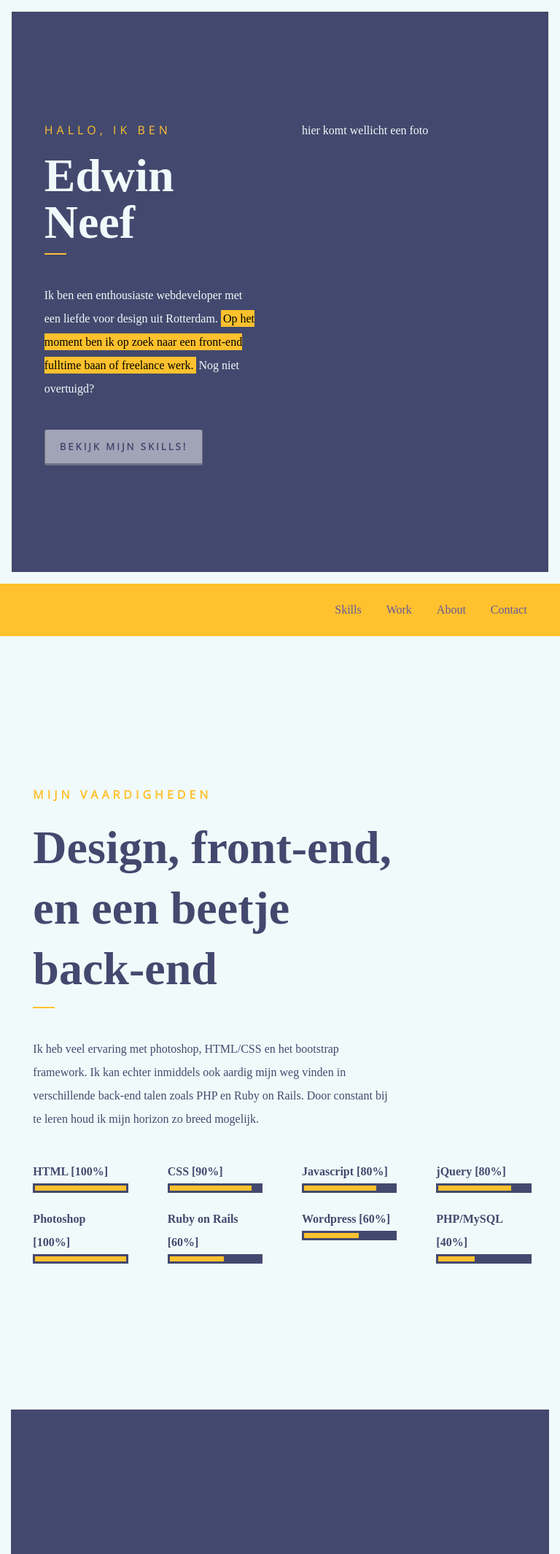
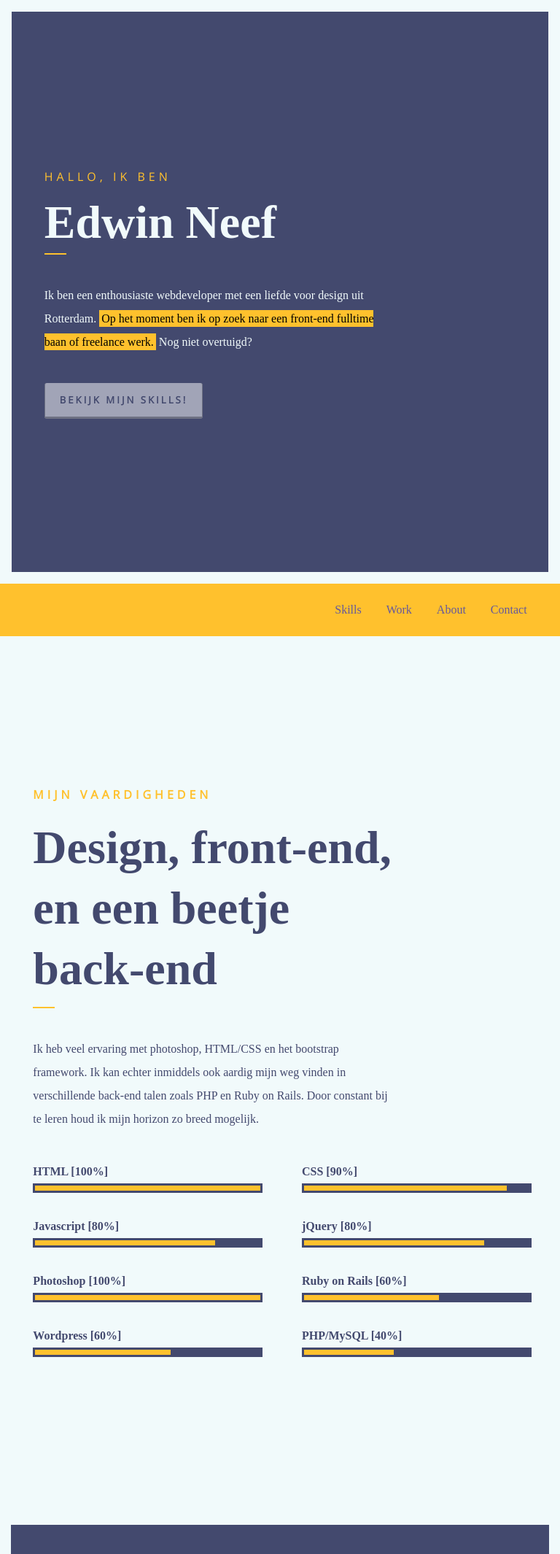
Before and after one commit to EdNeef/edwinneefnl, a PHP site: page /index.html in a window 768 px wide. Shown: the top 2130 px of the page at 73% size. Run offline with PHP 8.4, Linux system fonts and the light colour scheme; some libraries are stand-ins or nearby versions; some web fonts are replaced.

Commit message:
Added media queries

```diff
--- a/index.html
+++ b/index.html
@@ -128,7 +128,7 @@
         <div class="col-np-3 portitem">
           <div class="work">
             <img class="portfolio-image" src="img/daily-ui-001.png" />
-            <div><p><a href="img/daily-ui-001.png">Lanceren</a><a href="#">Casestudy</a></p></div>
+            <div><p><span>DailyUI001</span><a href="img/daily-ui-001.png">Lanceren</a><a href="#">Casestudy</a><span class="cats">Photoshop, HTML, CSS</span></p></div>
           </div>
         </div>
         <div class="col-np-3 portitem">
@@ -185,7 +185,7 @@
           <h1>Contact</h1>
           <hr>
           <p>Zou je graag met mij willen (samen)werken, of gewoon even hallo willen zeggen? Twijfel vooral niet en neem contact met mij op! Je kan mailen naar <span><a href="mailto:edwinneef@gmail.com">edwinneef@gmail.com</a></span>.</p>
-          <a href="#"><div class="turquoise">E-mail versturen!</div></a>
+          <a href="mailto:edwinneef@gmail.com"><div class="turquoise">E-mail versturen!</div></a>
         </div>
       </div>
   </section>
--- a/sass/partials/_base.scss
+++ b/sass/partials/_base.scss
@@ -113,9 +113,6 @@ section {
 @media only screen and (max-width: 767px) {
 	section {
 		padding: 80px 0;
-	}
-	.foto {
-		display: none;
 	}
 }
 
@@ -236,6 +233,20 @@ section {
 	visibility: visible;
 	opacity: 0.9;
 }
+.work span {
+	display: block;
+	background: none;
+	color: $yellow;
+	font-size: 175%;
+	font-weight: 700;
+}
+
+.work .cats {
+	margin-top: 30px;
+	font-size: 82.5%;
+	font-weight: 300;
+	font-style: italic;
+}
 
 .skills {
 	margin-top: 40px;
@@ -249,9 +260,6 @@ section {
 	.skills {
 		.col-3 {
 			margin-top: 20px;
-		}
-		.row {
-			margin: 0;
 		}
 	}
 }
--- a/sass/partials/_grids.scss
+++ b/sass/partials/_grids.scss
@@ -1,5 +1,4 @@
 .row:before, .row:after {
-
 	content: "";
 	display: table;
 	clear: both;
@@ -69,6 +68,22 @@
 	width: 100%;
 }
 
+@media only screen and (min-width: 768px) and (max-width: 1023px) {
+	.col-np-3 {
+		width: 50%;
+	}
+	.foto {
+		display: none;
+	}
+	.intro {
+		width: 75%;
+	}
+	.skills .col-3 {
+		margin-bottom: 30px;
+		width: 50%;
+	}
+}
+
 
 @media only screen and (max-width: 767px) {
 	.col-3, .col-np-3 {
@@ -84,3 +99,9 @@
 	}
 
 }
+
+@media only screen and (max-width: 1023px) {
+	.skills .row {
+		margin: 0;
+	}
+}
--- a/stylesheets/screen.css
+++ b/stylesheets/screen.css
@@ -174,13 +174,8 @@ section .introtekst {
   section {
     padding: 80px 0;
   }
-
-  /* line 117, ../sass/partials/_base.scss */
-  .foto {
-    display: none;
-  }
 }
-/* line 126, ../sass/partials/_base.scss */
+/* line 123, ../sass/partials/_base.scss */
 .subMenu {
   box-sizing: border-box;
   margin: auto;
@@ -190,31 +185,31 @@ section .introtekst {
   z-index: 1;
   font-weight: 400;
 }
-/* line 134, ../sass/partials/_base.scss */
+/* line 131, ../sass/partials/_base.scss */
 .subMenu ul {
   text-align: right;
 }
-/* line 136, ../sass/partials/_base.scss */
+/* line 133, ../sass/partials/_base.scss */
 .subMenu ul li {
   display: inline;
   padding-right: 30px;
 }
-/* line 141, ../sass/partials/_base.scss */
+/* line 138, ../sass/partials/_base.scss */
 .subMenu a {
   color: #65589C;
   text-decoration: none;
 }
-/* line 144, ../sass/partials/_base.scss */
+/* line 141, ../sass/partials/_base.scss */
 .subMenu a:hover {
   color: #F1FAFB;
 }
 
 @media only screen and (max-width: 767px) {
-  /* line 152, ../sass/partials/_base.scss */
+  /* line 149, ../sass/partials/_base.scss */
   .subMenu ul {
     text-align: auto;
   }
-  /* line 154, ../sass/partials/_base.scss */
+  /* line 151, ../sass/partials/_base.scss */
   .subMenu ul li {
     width: 24%;
     padding: 0;
@@ -222,45 +217,45 @@ section .introtekst {
     display: inline-block;
   }
 }
-/* line 165, ../sass/partials/_base.scss */
+/* line 162, ../sass/partials/_base.scss */
 .fxd {
   background: #65589C;
   width: 100%;
   border-bottom: 1px solid #43496E;
   opacity: 0.9;
 }
-/* line 170, ../sass/partials/_base.scss */
+/* line 167, ../sass/partials/_base.scss */
 .fxd a {
   color: #F1FAFB;
 }
-/* line 172, ../sass/partials/_base.scss */
+/* line 169, ../sass/partials/_base.scss */
 .fxd a:hover {
   color: #FFC12D;
 }
 
-/* line 178, ../sass/partials/_base.scss */
+/* line 175, ../sass/partials/_base.scss */
 #work {
   background: #43496E;
   width: 96vw;
   margin: auto;
   color: #F1FAFB;
 }
-/* line 183, ../sass/partials/_base.scss */
+/* line 180, ../sass/partials/_base.scss */
 #work .introtekst {
   font-weight: 400;
 }
 
-/* line 187, ../sass/partials/_base.scss */
+/* line 184, ../sass/partials/_base.scss */
 .portfolio {
   margin-top: 40px;
 }
 
-/* line 191, ../sass/partials/_base.scss */
+/* line 188, ../sass/partials/_base.scss */
 .portitem img {
   width: 100%;
 }
 
-/* line 196, ../sass/partials/_base.scss */
+/* line 193, ../sass/partials/_base.scss */
 .work {
   display: inline-block;
   height: 100%;
@@ -268,16 +263,16 @@ section .introtekst {
   color: #FFC12D;
   position: relative;
 }
-/* line 202, ../sass/partials/_base.scss */
+/* line 199, ../sass/partials/_base.scss */
 .work a {
   text-decoration: underline;
 }
-/* line 204, ../sass/partials/_base.scss */
+/* line 201, ../sass/partials/_base.scss */
 .work a:hover {
   text-decoration: none;
 }
 
-/* line 209, ../sass/partials/_base.scss */
+/* line 206, ../sass/partials/_base.scss */
 .work div {
   position: absolute;
   left: 0;
@@ -290,7 +285,7 @@ section .introtekst {
   transition: visibility 0s, opacity 0.2s linear;
 }
 
-/* line 218, ../sass/partials/_base.scss */
+/* line 215, ../sass/partials/_base.scss */
 .work p {
   position: absolute;
   left: 50%;
@@ -299,69 +294,82 @@ section .introtekst {
   margin: 0;
   padding: 0;
 }
-/* line 225, ../sass/partials/_base.scss */
+/* line 222, ../sass/partials/_base.scss */
 .work p a {
   font-weight: 700;
   padding: 0 0 0 10px;
   color: #FFC12D;
 }
-/* line 229, ../sass/partials/_base.scss */
+/* line 226, ../sass/partials/_base.scss */
 .work p a:first-child {
   padding: 0 10px 0 0;
   border-right: 1px solid #f39c12;
 }
 
-/* line 235, ../sass/partials/_base.scss */
+/* line 232, ../sass/partials/_base.scss */
 .work:hover div {
   visibility: visible;
   opacity: 0.9;
 }
 
-/* line 240, ../sass/partials/_base.scss */
+/* line 236, ../sass/partials/_base.scss */
+.work span {
+  display: block;
+  background: none;
+  color: #FFC12D;
+  font-size: 175%;
+  font-weight: 700;
+}
+
+/* line 244, ../sass/partials/_base.scss */
+.work .cats {
+  margin-top: 30px;
+  font-size: 82.5%;
+  font-weight: 300;
+  font-style: italic;
+}
+
+/* line 251, ../sass/partials/_base.scss */
 .skills {
   margin-top: 40px;
   font-weight: 700;
 }
-/* line 243, ../sass/partials/_base.scss */
+/* line 254, ../sass/partials/_base.scss */
 .skills .row {
   margin-top: 20px;
 }
 
 @media only screen and (max-width: 767px) {
-  /* line 250, ../sass/partials/_base.scss */
+  /* line 261, ../sass/partials/_base.scss */
   .skills .col-3 {
     margin-top: 20px;
   }
-  /* line 253, ../sass/partials/_base.scss */
-  .skills .row {
-    margin: 0;
-  }
 }
-/* line 259, ../sass/partials/_base.scss */
+/* line 267, ../sass/partials/_base.scss */
 .ceevee {
   padding: 20px 0;
   background: #FFC12D;
 }
 
-/* line 264, ../sass/partials/_base.scss */
+/* line 272, ../sass/partials/_base.scss */
 #contact {
   background: #43496E;
   color: #F1FAFB;
 }
-/* line 267, ../sass/partials/_base.scss */
+/* line 275, ../sass/partials/_base.scss */
 #contact .introtekst {
   font-weight: 400;
 }
-/* line 271, ../sass/partials/_base.scss */
+/* line 279, ../sass/partials/_base.scss */
 #contact span:hover {
   background: #65589C;
 }
-/* line 275, ../sass/partials/_base.scss */
+/* line 283, ../sass/partials/_base.scss */
 #contact span:hover a {
   color: #FFC12D;
 }
 
-/* line 282, ../sass/partials/_base.scss */
+/* line 290, ../sass/partials/_base.scss */
 .outer {
   width: 100%;
   height: 7px;
@@ -369,63 +377,63 @@ section .introtekst {
   background: #43496E;
 }
 
-/* line 289, ../sass/partials/_base.scss */
+/* line 297, ../sass/partials/_base.scss */
 .inner {
   height: 7px;
   background: #FFC12D;
 }
 
-/* line 294, ../sass/partials/_base.scss */
+/* line 302, ../sass/partials/_base.scss */
 .ten {
   width: 10%;
 }
 
-/* line 297, ../sass/partials/_base.scss */
+/* line 305, ../sass/partials/_base.scss */
 .twenty {
   width: 20%;
 }
 
-/* line 300, ../sass/partials/_base.scss */
+/* line 308, ../sass/partials/_base.scss */
 .thirty {
   width: 30%;
 }
 
-/* line 303, ../sass/partials/_base.scss */
+/* line 311, ../sass/partials/_base.scss */
 .fourty {
   width: 40%;
 }
 
-/* line 306, ../sass/partials/_base.scss */
+/* line 314, ../sass/partials/_base.scss */
 .fifty {
   width: 50%;
 }
 
-/* line 309, ../sass/partials/_base.scss */
+/* line 317, ../sass/partials/_base.scss */
 .sixty {
   width: 60%;
 }
 
-/* line 312, ../sass/partials/_base.scss */
+/* line 320, ../sass/partials/_base.scss */
 .seventy {
   width: 70%;
 }
 
-/* line 315, ../sass/partials/_base.scss */
+/* line 323, ../sass/partials/_base.scss */
 .eighty {
   width: 80%;
 }
 
-/* line 318, ../sass/partials/_base.scss */
+/* line 326, ../sass/partials/_base.scss */
 .ninety {
   width: 90%;
 }
 
-/* line 321, ../sass/partials/_base.scss */
+/* line 329, ../sass/partials/_base.scss */
 .hundred {
   width: 100%;
 }
 
-/* line 325, ../sass/partials/_base.scss */
+/* line 333, ../sass/partials/_base.scss */
 .section2, .section3, .section4, .section5 {
   position: relative;
   top: -175px;
@@ -433,22 +441,22 @@ section .introtekst {
 }
 
 @media only screen and (max-width: 767px) {
-  /* line 332, ../sass/partials/_base.scss */
+  /* line 340, ../sass/partials/_base.scss */
   .section2, .section3, .section4, .section5 {
     top: -60px;
   }
 
-  /* line 335, ../sass/partials/_base.scss */
+  /* line 343, ../sass/partials/_base.scss */
   h1 {
     font-size: 300%;
   }
 }
-/* line 340, ../sass/partials/_base.scss */
+/* line 348, ../sass/partials/_base.scss */
 a {
   text-decoration: none;
 }
 
-/* line 345, ../sass/partials/_base.scss */
+/* line 353, ../sass/partials/_base.scss */
 p.paraspacing {
   margin-top: 30px;
 }
@@ -534,7 +542,7 @@ p.paraspacing {
   clear: both;
 }
 
-/* line 8, ../sass/partials/_grids.scss */
+/* line 7, ../sass/partials/_grids.scss */
 [class*='col-'] {
   float: left;
   min-height: 1px;
@@ -543,7 +551,7 @@ p.paraspacing {
   padding: 0 30px;
 }
 
-/* line 16, ../sass/partials/_grids.scss */
+/* line 15, ../sass/partials/_grids.scss */
 [class*='col-np-'] {
   float: left;
   min-height: 1px;
@@ -552,79 +560,107 @@ p.paraspacing {
   padding: 0;
 }
 
-/* line 24, ../sass/partials/_grids.scss */
+/* line 23, ../sass/partials/_grids.scss */
 .col-1 {
   width: 8.33%;
 }
 
-/* line 28, ../sass/partials/_grids.scss */
+/* line 27, ../sass/partials/_grids.scss */
 .col-2 {
   width: 16.66%;
 }
 
-/* line 32, ../sass/partials/_grids.scss */
+/* line 31, ../sass/partials/_grids.scss */
 .col-3, .col-np-3 {
   width: 25%;
 }
 
-/* line 36, ../sass/partials/_grids.scss */
+/* line 35, ../sass/partials/_grids.scss */
 .col-4 {
   width: 33.33%;
 }
 
-/* line 40, ../sass/partials/_grids.scss */
+/* line 39, ../sass/partials/_grids.scss */
 .col-5 {
   width: 41.66%;
 }
 
-/* line 44, ../sass/partials/_grids.scss */
+/* line 43, ../sass/partials/_grids.scss */
 .col-6 {
   width: 50%;
 }
 
-/* line 48, ../sass/partials/_grids.scss */
+/* line 47, ../sass/partials/_grids.scss */
 .col-7 {
   width: 58.33%;
 }
 
-/* line 52, ../sass/partials/_grids.scss */
+/* line 51, ../sass/partials/_grids.scss */
 .col-8 {
   width: 66.66%;
 }
 
-/* line 56, ../sass/partials/_grids.scss */
+/* line 55, ../sass/partials/_grids.scss */
 .col-9 {
   width: 75%;
 }
 
-/* line 60, ../sass/partials/_grids.scss */
+/* line 59, ../sass/partials/_grids.scss */
 .col-10 {
   width: 83.33%;
 }
 
-/* line 64, ../sass/partials/_grids.scss */
+/* line 63, ../sass/partials/_grids.scss */
 .col-11 {
   width: 91.66%;
 }
 
-/* line 68, ../sass/partials/_grids.scss */
+/* line 67, ../sass/partials/_grids.scss */
 .col-12 {
   width: 100%;
 }
 
+@media only screen and (min-width: 768px) and (max-width: 1023px) {
+  /* line 72, ../sass/partials/_grids.scss */
+  .col-np-3 {
+    width: 50%;
+  }
+
+  /* line 75, ../sass/partials/_grids.scss */
+  .foto {
+    display: none;
+  }
+
+  /* line 78, ../sass/partials/_grids.scss */
+  .intro {
+    width: 75%;
+  }
+
+  /* line 81, ../sass/partials/_grids.scss */
+  .skills .col-3 {
+    margin-bottom: 30px;
+    width: 50%;
+  }
+}
 @media only screen and (max-width: 767px) {
-  /* line 74, ../sass/partials/_grids.scss */
+  /* line 89, ../sass/partials/_grids.scss */
   .col-3, .col-np-3 {
     width: 100%;
   }
 
-  /* line 77, ../sass/partials/_grids.scss */
+  /* line 92, ../sass/partials/_grids.scss */
   .col-9 {
     width: 100%;
   }
 
-  /* line 81, ../sass/partials/_grids.scss */
+  /* line 96, ../sass/partials/_grids.scss */
   #header .col-6 {
     width: 100%;
   }
 }
+@media only screen and (max-width: 1023px) {
+  /* line 104, ../sass/partials/_grids.scss */
+  .skills .row {
+    margin: 0;
+  }
+}
```
Also changed, not shown: img/daily-ui-001.png.
